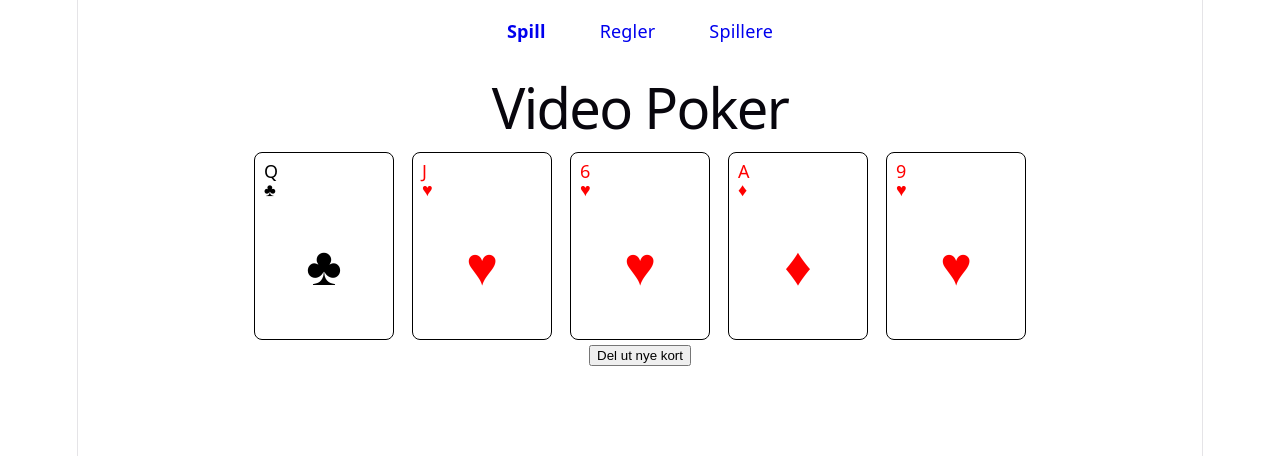
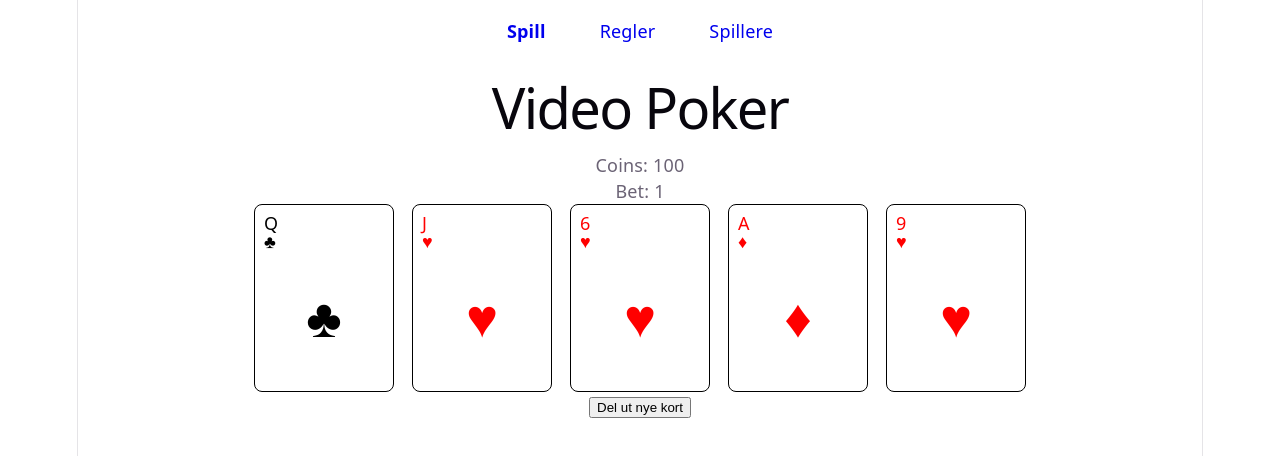
Before and after one commit to vildehf/video-poker, a React (Vite) app: page / in a window 1280 px wide. Shown: the top 456 px of the page. Built offline with nearby package versions, Linux system fonts and the light colour scheme.

Commit message:
feat: add coin and bet components

```diff
--- /dev/null
+++ b/src/components/CurrentBet/CurrentBet.tsx
@@ -0,0 +1,7 @@
+type CurrentBetProps = {
+  bet: number;
+};
+
+export default function CurrentBet({ bet }: CurrentBetProps) {
+  return <p>Bet: {bet}</p>;
+}
--- a/src/components/Game/Game.tsx
+++ b/src/components/Game/Game.tsx
@@ -1,4 +1,6 @@
 import { useState } from "react";
+import CurrentBet from "../CurrentBet/CurrentBet";
+import TotalCoins from "../TotalCoins/TotalCoins";
 import type { PlayingCard } from "../../types/PlayingCard";
 import Card from "../Card/Card";
 import createDeck from "../../utils/createDeck";
@@ -52,6 +54,9 @@ export default function Game() {
 
   return (
     <>
+      <TotalCoins coins={100} />
+      <CurrentBet bet={1} />
+
       <div className={styles.hand}>
         {hand.map((card, index) => (
           <Card
--- /dev/null
+++ b/src/components/TotalCoins/TotalCoins.tsx
@@ -0,0 +1,7 @@
+type TotalCoinsProps = {
+  coins: number;
+};
+
+export default function TotalCoins({ coins }: TotalCoinsProps) {
+  return <p>Coins: {coins}</p>;
+}
```
